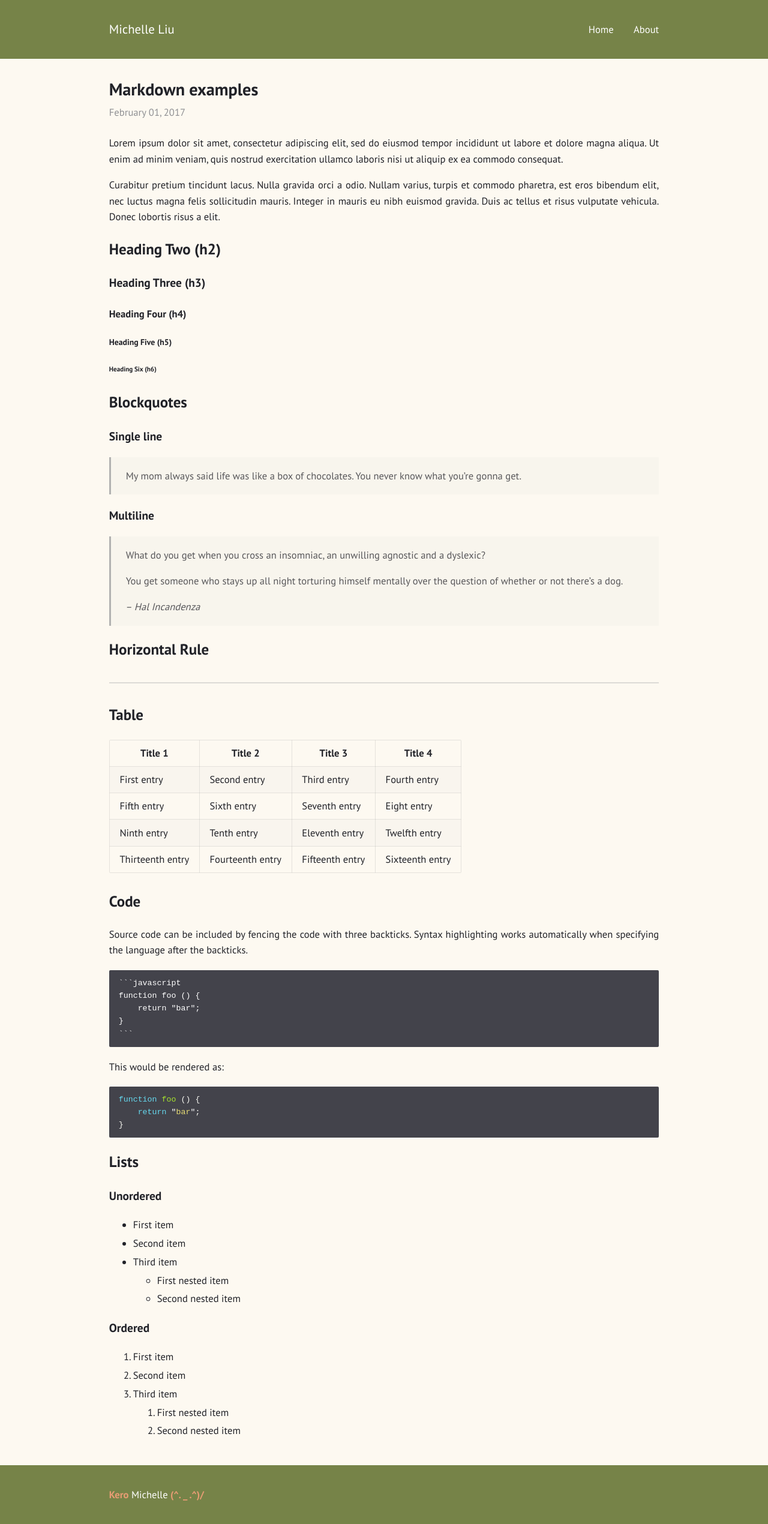
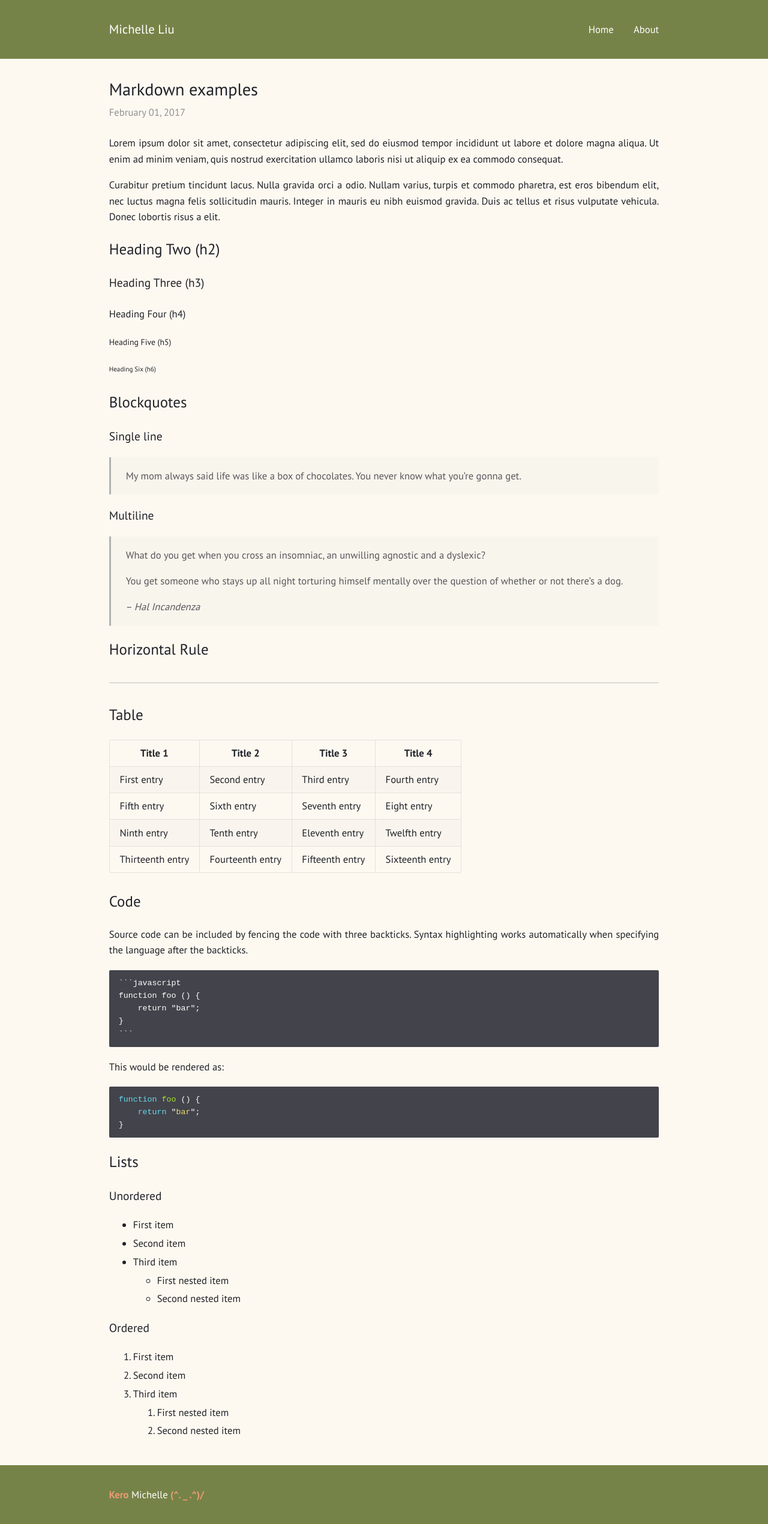
Before and after one commit to KeroMichelle/KeroMichelle.github.io, a Jekyll site: the page built from _posts/2017-02-01-markdown-examples.md, in a window 1280 px wide. Shown: the whole page at 60% size. Built offline with Jekyll 4.4.1, drawn with Linux system fonts in a browser that asks for light colours.

Commit message:
Heading and spacing update

```diff
--- a/_sass/index.sass
+++ b/_sass/index.sass
@@ -2,7 +2,8 @@ $font-size: calc(0.8rem + 0.3vw) !default
 $font-weight: 400 !default
 $font-family: "PT Sans", -apple-system, "Raleway", sans-serif !default
 // $font-family: "PT Sans", -apple-system, "Helvetica Neue", "Segoe UI", "Roboto", sans-serif !default
-$heading-weight: 600 !default
+$heading-weight: 500 !default
+// $heading-weight: 600 !default
 $line-height: 1.6 !default
 // $link-color: #558000 !default
 $link-color: #707c44 !default
```
